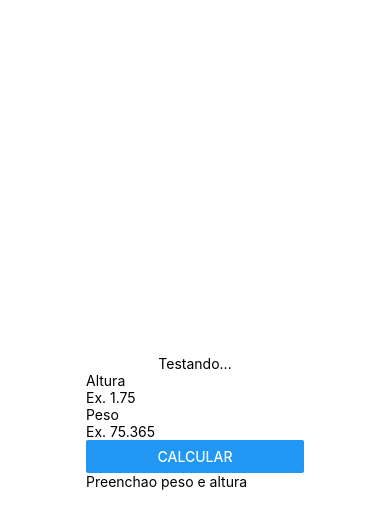
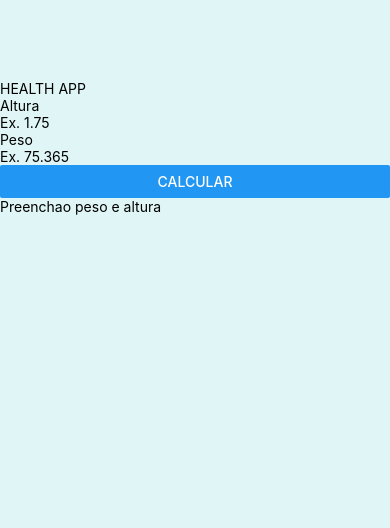
Before and after one commit to Milton-Neves/mobile-react-native, a React Native app: screen / in a window 390 px wide. Shown: the top 528 px of the page. Built offline with nearby package versions, Linux system fonts and the light colour scheme.

Commit message:
Adicionar estilização

```diff
--- a/App.js
+++ b/App.js
@@ -1,13 +1,13 @@
 import { StatusBar } from 'expo-status-bar';
 import { StyleSheet, View } from 'react-native';
 import Title from './src/components/Title/';
-import Main from './src/components/Main/';
+import Form from './src/components/Form/';
 
 export default function App() {
   return (
     <View style={styles.container}>
     <Title/>
-      <Main/>
+      <Form/>
     </View>
   );
 }
@@ -15,8 +15,9 @@ export default function App() {
 const styles = StyleSheet.create({
   container: {
     flex: 1,
-    backgroundColor: '#fff',
-    alignItems: 'center',
-    justifyContent: 'center',
+    backgroundColor: '#e0f6f6',
+    // alignItems: 'center',
+    // justifyContent: 'center',
+    paddingTop:80,
   },
 });
--- a/src/components/Main/index.js
+++ /dev/null
@@ -1,11 +0,0 @@
-import React from "react";
-import { View } from "react-native";
-import Form from "../Form/";
-//AQUI, COLOQUEI TODO O CONTEÚDO
-export default function Main() {
-    return (
-        <View>
-            <Form/>
-        </View>
-    )
-}
--- a/src/components/Title/index.js
+++ b/src/components/Title/index.js
@@ -4,7 +4,7 @@ import { View, Text } from "react-native";
 export default function Title(){
     return(
         <View>
-            <Text>Testando...</Text>
+            <Text>HEALTH APP</Text>
         </View>
     )
 }
```
Also changed, not shown: src/components/Title/style.js (added, +9 -0 lines), src/components/Form/ResultImc/style.js (added), src/components/Form/style.js (added).
